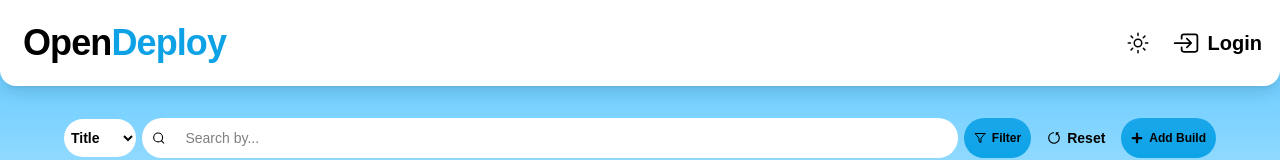
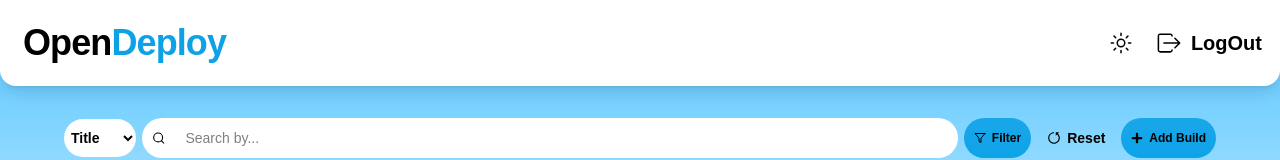
Before and after one commit to Raturchik/OpenDeploy, a React (Vite) app: page / in a window 1280 px wide. Shown: the top 160 px of the page. Built offline with nearby package versions, Linux system fonts and the light colour scheme; no server answers; sample sign-in values are in the browser's storage.

Commit message:
Project logout (#9)

```diff
--- a/src/App.tsx
+++ b/src/App.tsx
@@ -1,19 +1,20 @@
-import { createBrowserRouter, createRoutesFromElements, Route, RouterProvider } from "react-router";
+import { Route, Routes } from "react-router";
 import { RootLayout } from "./layout/RootLayout";
 import { HomePage, AuthorisationPage, AddBuild } from "./pages";
+import { PrivateRoute } from "./layout/PrivateRoute";
 
 const App = () => {
-    const routes = createRoutesFromElements(
-        <>
-            <Route element={<RootLayout />} path="/">
-                <Route element={<HomePage />} index />
-                <Route element={<AddBuild />} path="add" />
+    return (
+        <Routes>
+            <Route element={<RootLayout />}>
+                <Route element={<PrivateRoute />} path="/">
+                    <Route element={<HomePage />} index />
+                    <Route element={<AddBuild />} path="add" />
+                </Route>
             </Route>
             <Route element={<AuthorisationPage />} path="auth" />
-        </>,
+        </Routes>
     );
-    const router = createBrowserRouter(routes);
-    return <RouterProvider router={router} />;
 };
 
 export default App;
--- a/src/components/Header.tsx
+++ b/src/components/Header.tsx
@@ -1,9 +1,19 @@
-import { IoSunnyOutline } from "react-icons/io5";
+import { IoSunnyOutline, IoEnterOutline } from "react-icons/io5";
 // import { GiHamburgerMenu } from "react-icons/gi";
-import { IoEnterOutline } from "react-icons/io5";
 import { Button } from "./Button";
+import { IoIosLogOut } from "react-icons/io";
+import { useContext } from "react";
+import { AuthorizationContext } from "../context/AuthorizationContext";
 
 export const Header = () => {
+    const context = useContext(AuthorizationContext);
+
+    if (!context) {
+        throw new Error("AuthorisationPage must be used within AppContextProvider");
+    }
+
+    const { user, logout } = context;
+
     return (
         <header className="sticky top-0 z-50 w-full shadow-lg flex justify-between items-center bg-white rounded-b-2xl px-2 py-4 mb-7.5">
             <Button href="/" className="">
@@ -19,13 +29,23 @@ export const Header = () => {
                 </div>
 
                 {/* width < 1024px <GiHamburgerMenu className="h-8 w-8" /> */}
+                {user ? (
+                    <Button
+                        onClick={logout}
+                        className="p-2.5 flex items-center gap-2 rounded-3xl text-sm font-bold text-primary-foreground"
+                    >
+                        <IoIosLogOut className="h-7 w-7" />
+                        <p className="hidden text-xl sm:block">LogOut</p>
+                    </Button>
+                ) : (
                     <Button
                         href="auth"
                         className="p-2.5 flex items-center gap-2 rounded-3xl text-sm font-bold text-primary-foreground"
                     >
-                    <IoEnterOutline className="h-7 w-7" />{" "}
+                        <IoEnterOutline className="h-7 w-7" />
                         <p className="hidden text-xl sm:block">Login</p>
                     </Button>
+                )}
             </div>
         </header>
     );
--- a/src/context/AppContextCore.ts
+++ /dev/null
@@ -1,10 +0,0 @@
-import { createContext } from "react";
-
-interface AppContextType {
-    isLogin: boolean;
-    setIsLogin: (value: boolean) => void;
-    error: string;
-    setError: (value: string) => void;
-}
-
-export const ContextProvider = createContext<AppContextType | null>(null);
--- /dev/null
+++ b/src/context/AuthorizationContext.ts
@@ -0,0 +1,24 @@
+import type { User } from "firebase/auth";
+import { createContext } from "react";
+
+export type AuthCredentials = {
+    email: string;
+    password: string;
+    username: string;
+    copyPassword: string;
+};
+
+interface AppContextType {
+    error: string;
+    setError: (value: string) => void;
+    isAuthReady: boolean;
+    user: User | null;
+    setUser: (value: User | null) => void;
+    signUpWithCredentials: (userData: AuthCredentials) => void;
+    signInWithCredentials: (userData: AuthCredentials) => void;
+    signInWithGoogle: () => void;
+    signInWithGitHub: () => void;
+    logout: () => void;
+}
+
+export const AuthorizationContext = createContext<AppContextType | null>(null);
--- /dev/null
+++ b/src/context/AuthorizationContext.tsx
@@ -0,0 +1,131 @@
+import { useEffect, useState, type ReactNode } from "react";
+import { AuthorizationContext } from "./AuthorizationContext";
+import {
+    createUserWithEmailAndPassword,
+    onAuthStateChanged,
+    signInWithEmailAndPassword,
+    signInWithPopup,
+    signOut,
+    type User,
+} from "firebase/auth";
+import { auth, githubProvider, signInWithGooglePopup } from "../services/firebase/firebase";
+import { useNavigate } from "react-router";
+
+interface AppContextProps {
+    children: ReactNode;
+}
+
+type FormData = {
+    email: string;
+    password: string;
+    username: string;
+    copyPassword: string;
+};
+
+export function AuthorizationContextProvider({ children }: AppContextProps) {
+    const [user, setUser] = useState<User | null>(null);
+    const [error, setError] = useState("");
+    const [isAuthReady, setIsAuthReady] = useState(false);
+
+    const navigate = useNavigate();
+
+    useEffect(() => {
+        const unsubscribe = onAuthStateChanged(auth, (user) => {
+            console.log(user);
+            setUser(user);
+            setIsAuthReady(true);
+        });
+        return () => unsubscribe();
+    }, []);
+
+    function signUpWithCredentials(userData: FormData): void {
+        if (userData.password !== userData.copyPassword) {
+            setError("Your passwords do not match.");
+            return;
+        }
+        createUserWithEmailAndPassword(auth, userData.email, userData.password)
+            .then((user) => {
+                console.log(user);
+                setError("");
+                console.log(user);
+                if (user.user) {
+                    setUser(user.user);
+                }
+                navigate("/");
+            })
+            .catch((error) => {
+                console.log(error);
+                setError("Unexpected error ocured");
+            });
+    }
+    function signInWithCredentials(userData: FormData) {
+        signInWithEmailAndPassword(auth, userData.email, userData.password)
+            .then((user) => {
+                console.log(user);
+                setError("");
+
+                console.log(user);
+                if (user.user) {
+                    setUser(user.user);
+                }
+
+                navigate("/");
+            })
+            .catch((error) => {
+                console.log(error);
+                setError("Unexpected error ocured");
+            });
+    }
+
+    async function signInWithGoogle() {
+        try {
+            const responce = await signInWithGooglePopup();
+            console.log(responce);
+            if (responce.user) {
+                setUser(responce.user);
+            }
+        } catch (error) {
+            console.error(error);
+            console.log("Unexpected error ocured");
+        }
+        await navigate("/");
+    }
+
+    const signInWithGitHub = async () => {
+        try {
+            const responce = await signInWithPopup(auth, githubProvider);
+            console.log(responce);
+            if (responce.user) {
+                setUser(responce.user);
+            }
+            navigate("/");
+        } catch (error) {
+            console.error(error);
+            setError("Unexpected error ocured");
+        }
+    };
+
+    const logout = async () => {
+        console.log("Выход выполнен успешно");
+        try {
+            await signOut(auth);
+            setUser(null);
+            navigate("auth"); // Перенаправление на страницу входа
+        } catch (error) {
+            console.error("Ошибка при выходе:", error);
+        }
+    };
+    const value = {
+        error,
+        setError,
+        isAuthReady,
+        user,
+        setUser,
+        signUpWithCredentials,
+        signInWithCredentials,
+        signInWithGoogle,
+        signInWithGitHub,
+        logout,
+    };
+    return <AuthorizationContext.Provider value={value}>{children}</AuthorizationContext.Provider>;
+}
--- /dev/null
+++ b/src/layout/PrivateRoute.tsx
@@ -0,0 +1,21 @@
+import { useContext } from "react";
+import { Navigate, Outlet } from "react-router";
+import { AuthorizationContext } from "../context/AuthorizationContext";
+
+export const PrivateRoute = () => {
+    const context = useContext(AuthorizationContext);
+
+    if (!context) {
+        throw new Error("PrivateRoute must be used within AuthorizationContextProvider");
+    }
+    const { user, isAuthReady } = context;
+
+    if (!isAuthReady) {
+        return (
+            <main className="mx-auto w-[90%] h-[calc(100vh-200px)] flex items-center justify-center">
+                <p>Loading...</p>
+            </main>
+        );
+    }
+    return user?.uid ? <Outlet /> : <Navigate to="auth" replace />;
+};
--- a/src/pages/Authorisation.tsx
+++ b/src/pages/Authorisation.tsx
@@ -1,17 +1,10 @@
 import { FaArrowLeft, FaGithub } from "react-icons/fa";
 import { FcGoogle } from "react-icons/fc";
 import { Button } from "../components/Button";
-import { useContext } from "react";
+import { useContext, useState } from "react";
 import { twMerge } from "tailwind-merge";
-import { auth, githubProvider, signInWithGooglePopup } from "../services/firebase/firebase";
-import {
-    createUserWithEmailAndPassword,
-    signInWithEmailAndPassword,
-    signInWithPopup,
-} from "firebase/auth";
 import { useForm, type SubmitHandler } from "react-hook-form";
-import { useNavigate } from "react-router";
-import { ContextProvider } from "../context/AppContextCore";
+import { AuthorizationContext } from "../context/AuthorizationContext";
 
 type FormData = {
     email: string;
@@ -21,83 +14,35 @@ type FormData = {
 };
 
 export const AuthorisationPage = () => {
-    const context = useContext(ContextProvider);
+    const context = useContext(AuthorizationContext);
+    const [isLogin, setIsLogin] = useState(true);
 
     if (!context) {
         throw new Error("AuthorisationPage must be used within AppContextProvider");
     }
 
-    const { isLogin, setIsLogin, error, setError } = context;
-
-    const navigate = useNavigate();
+    const {
+        signInWithCredentials,
+        signUpWithCredentials,
+        error,
+        signInWithGoogle,
+        signInWithGitHub,
+    } = context;
     const {
         register,
         handleSubmit,
         formState: { errors },
-        reset,
     } = useForm<FormData>();
-
-    function signUp(userData: FormData): void {
-        if (userData.password !== userData.copyPassword) {
-            setError("Your passwords do not match.");
-            return;
-        }
-        createUserWithEmailAndPassword(auth, userData.email, userData.password)
-            .then((user) => {
-                console.log(user);
-                setError("");
-                reset();
-                navigate("/");
-            })
-            .catch((error) => {
-                console.log(error);
-                setError("Unexpected error ocured");
-            });
-    }
-    function signIn(userData: FormData) {
-        signInWithEmailAndPassword(auth, userData.email, userData.password)
-            .then((user) => {
-                console.log(user);
-                setError("");
-                reset();
-                navigate("/");
-            })
-            .catch((error) => {
-                console.log(error);
-                setError("Unexpected error ocured");
-            });
-    }
-
-    async function signInWithGoogle() {
-        try {
-            const responce = signInWithGooglePopup();
-            console.log(responce);
-            await navigate("/");
-        } catch (error) {
-            console.error(error);
-            console.log("Unexpected error ocured");
-        }
-    }
-
-    const signInWithGitHub = async () => {
-        try {
-            const responce = await signInWithPopup(auth, githubProvider);
-            console.log(responce);
-            navigate("/");
-        } catch (error) {
-            console.error(error);
-            setError("Unexpected error ocured");
-        }
-    };
 
     const onSubmit: SubmitHandler<FormData> = (data) => {
         if (isLogin) {
-            signIn(data);
+            signInWithCredentials(data);
         } else {
-            signUp(data);
+            signUpWithCredentials(data);
         }
         console.log(data);
     };
+
     return (
         <div className="grid h-screen place-items-center">
             <div className="flex flex-col mx-auto sm:w-[50%] md:w-[45%] lg:w-[40%] xl:w-[35%] 2xl:w-[30%]">
```
Also changed, not shown: src/context/AppContext.tsx (deleted, +0 -17 lines), src/main.tsx (+9 -6 lines). Lines whose indentation alone changed are shown as unchanged.
